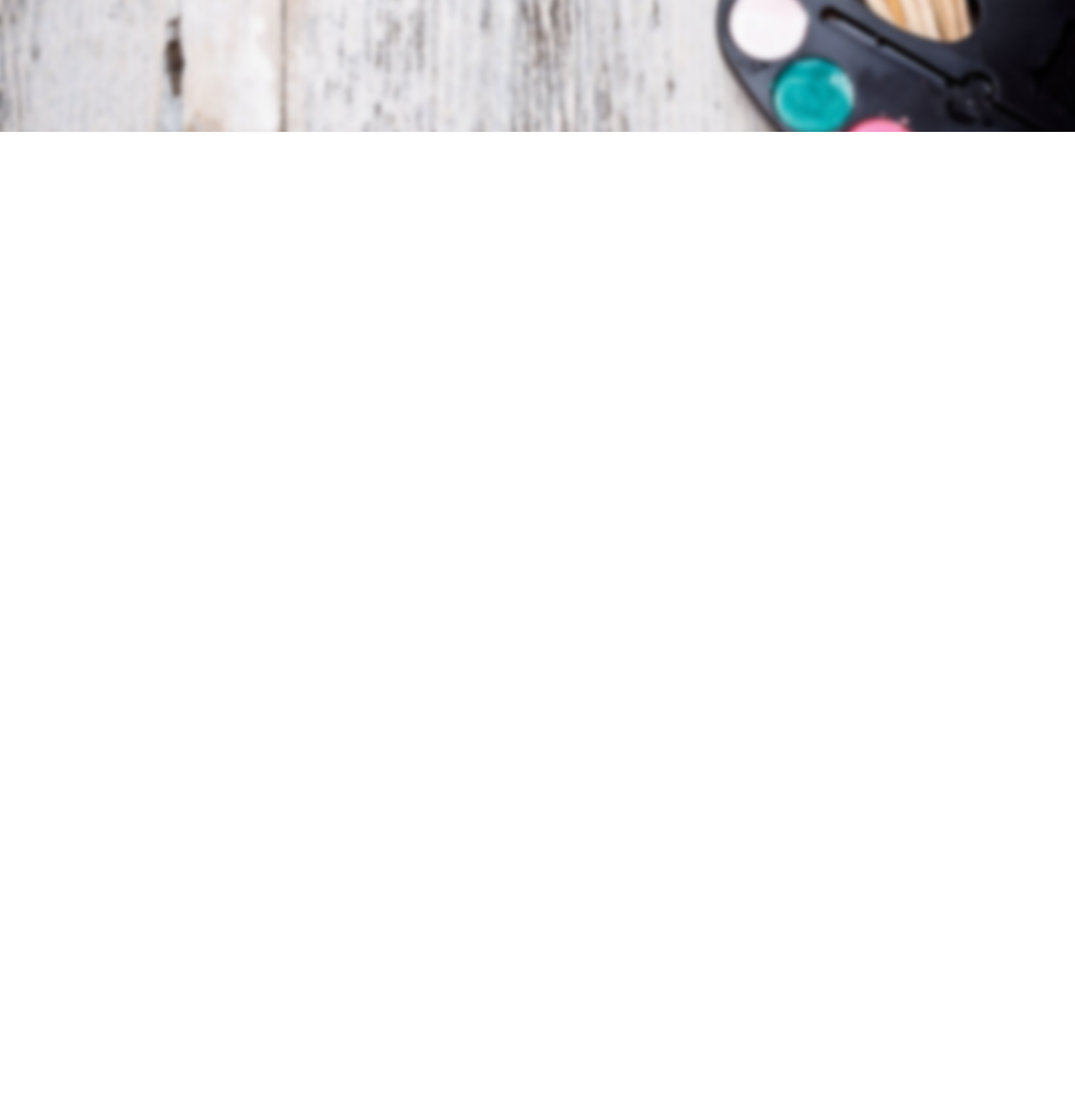
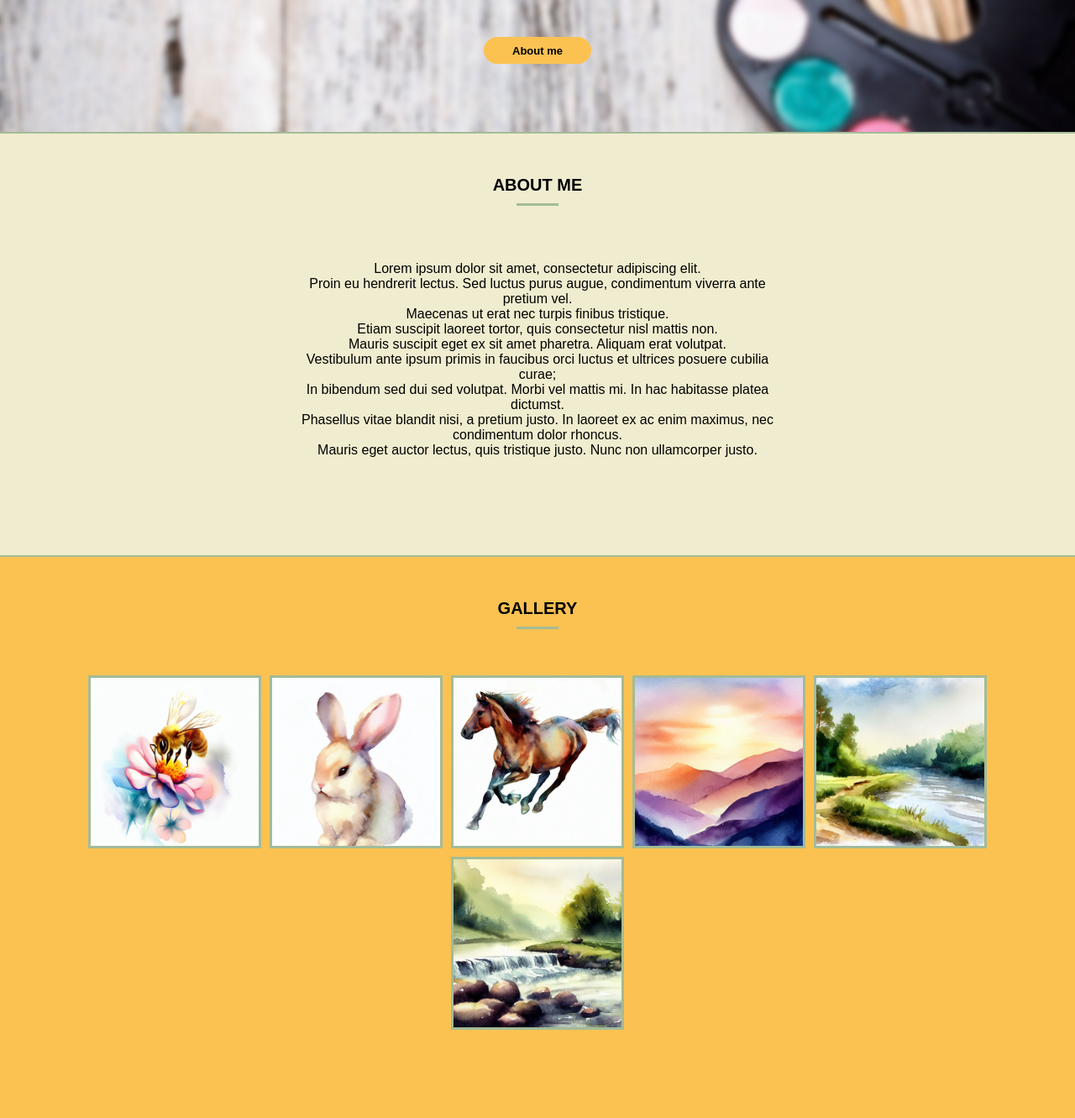
Before and after one commit to Edy-Patrik/abeinking.github.io, a plain HTML site: page index.html in a window 1280 px wide. Shown: the part 496-1827 px from the top of the page at 84% size. Before the commit the page ends 800 px from the top, so only its background shows below. Drawn offline with Linux system fonts and the light colour scheme.

Commit message:
MajorUpdate: Added most sections except contact
Added:

About me

Gallery

Images to gallery

styling to some elements

```diff
--- a/Scripts/script.js
+++ b/Scripts/script.js
@@ -0,0 +1,18 @@
+document.addEventListener("DOMContentLoaded", function () {
+  const links = document.querySelectorAll("a[href^='#']");
+
+  for (const link of links) {
+    link.addEventListener("click", function (e) {
+      e.preventDefault();
+      const targetId = this.getAttribute("href").substring(1);
+      const targetElement = document.getElementById(targetId);
+
+      if (targetElement) {
+        targetElement.scrollIntoView({
+          behavior: "smooth",
+          block: "start",
+        });
+      }
+    });
+  }
+});
--- a/index.html
+++ b/index.html
@@ -6,23 +6,80 @@
     <meta name="viewport" content="width=device-width, initial-scale=1.0" />
     <link rel="stylesheet" href="./style.css" />
     <title>AbeInking</title>
+    <script defer src="./Scripts/script.js"></script>
   </head>
   <body>
     <header>
       <div class="header-container">
         <div class="nav-menu">
-          <a href="./index.html"> Acasa </a>
-          <a href="#despre"> Despre </a>
+          <a href="./index.html"> Home </a>
+          <a href="#aboutme"> About me </a>
+          <a href="#gallery"> Gallery </a>
           <a href="#contact"> Contact </a>
         </div>
       </div>
     </header>
-    <hr />
 
-    <div class="hs-image hs">
-      <img id="logoimg" src="./images/abeinking.svg" alt="abe inking logo">
+    <!--Hero Section-->
+
+    <hr>
+
+    <div class="hs-image hs" id="herosection">
+      <img id="logoimg" src="./images/My-Logo.png" alt="abe inking logo">
       <h2>Art by Edy</h2>
+      <a class="hs-a" href="#aboutme"><button id="hs-button">About me</button></a>
     </div>
+
+    <hr>
+
+    <!--About me Section-->
+
+    <div id="aboutme">
+
+      <h2 class="aboutme">About me</h2>
+      <hr class="separator">
+      <div class="aboutme-flex-container">
+
+        <p id="aboutme-paragraph">Lorem ipsum dolor sit amet, consectetur adipiscing elit.
+           Proin eu hendrerit lectus. Sed luctus purus augue, condimentum viverra ante pretium vel.
+            Maecenas ut erat nec turpis finibus tristique.
+             Etiam suscipit laoreet tortor, quis consectetur nisl mattis non.
+              Mauris suscipit eget ex sit amet pharetra. Aliquam erat volutpat.
+               Vestibulum ante ipsum primis in faucibus orci luctus et ultrices posuere cubilia curae;
+                In bibendum sed dui sed volutpat. Morbi vel mattis mi. In hac habitasse platea dictumst.
+                 Phasellus vitae blandit nisi, a pretium justo. In laoreet ex ac enim maximus, nec condimentum dolor rhoncus.
+                  Mauris eget auctor lectus, quis tristique justo. Nunc non ullamcorper justo.</p>
+
+
+
+      </div>
+
+
+    </div>
+
+    <hr>
+
+    <!--Gallery Section-->
+
+    <div id="gallery">
+
+      <h2 class="gallery">Gallery</h2>
+      <hr class="separator">
+      <div class="gallery-flex-container">
+
+      <img class="gallery-image" src="./images/gallery/A_bee_and_a_flower.jpg" alt="a gallery image">
+      <img class="gallery-image" src="./images/gallery/Cute_Bunny.jpg" alt="a gallery image">
+      <img class="gallery-image" src="./images/gallery/Horse.jpg" alt="a gallery image">
+      <img class="gallery-image" src="./images/gallery/Mauntein_landscape.jpg" alt="a gallery image">
+      <img class="gallery-image" src="./images/gallery/River_landscape_with_a_forest_Next_to_it.jpg" alt="a gallery image">
+      <img class="gallery-image" src="./images/gallery/Waterfall_landscape_with_some_rocks.jpg" alt="a gallery image">
+
+
+      </div>
+
+
+    </div>
+
 
     <footer></footer>
   </body>
--- a/style.css
+++ b/style.css
@@ -1,12 +1,9 @@
 :root {
-
-    --dark-orange: #FFB100;
-    --orange: #FBC252;
-    --white: #F0ECCF;
-    --green: #A3BB98;
-
+  --dark-orange: #ffb100;
+  --orange: #fbc252;
+  --white: #f0eccf;
+  --green: #a3bb98;
 }
-
 
 /*Nav Menu Styling*/
 .nav-menu {
@@ -32,7 +29,23 @@
 
 /*Hero Section Styling*/
 
-.hs {color: black;}
+.hs {
+  color: black;
+}
+
+#hs-button {
+  margin-top: 40px;
+  transition: all 0.3s ease;
+  width: 8rem;
+  height: 2rem;
+  border: none;
+  border-radius: 16px;
+  background-color: var(--orange);
+}
+#hs-button:hover {
+  border-radius: 10px;
+  background-color: var(--dark-orange);
+}
 
 .hs-image {
   width: 100%;
@@ -43,8 +56,84 @@
   align-items: center;
   background-image: url("./images/hsbg.png");
   background-repeat: no-repeat;
-  background-size:cover;
+  background-size: cover;
   background-position: center center;
+}
+
+/*Aboutme section Styling*/
+
+#aboutme-paragraph {
+  text-wrap: nowrap;
+  white-space: pre-line;
+  max-width: 50%;
+  text-align: center;
+}
+
+div.aboutme-flex-container {
+  margin: 50px;
+  display: flex;
+  flex-direction: column;
+  justify-content: center;
+  align-items: center;
+  flex-wrap: wrap;
+}
+div.aboutme-img-flex-container {
+  display: flex;
+  flex-direction: row;
+  justify-content: space-between;
+  align-items: center;
+}
+
+.aboutme-flex-image {
+  max-width: 200px;
+  object-fit: contain;
+}
+
+div#aboutme {
+  background-color: var(--white);
+  padding-top: 50px;
+  padding-bottom: 50px;
+}
+
+h2.aboutme {
+  text-transform: uppercase;
+  font-weight: bolder;
+  font-size: 20px;
+  margin: 0 auto;
+  text-align: center;
+}
+
+/*Gallery section Styling*/
+
+div#gallery {
+
+  padding: 50px 0 50px 0;
+background-color: var(--orange);
+
+}
+
+div.gallery-flex-container {
+  margin: 50px;
+  display: flex;
+  flex-direction:row;
+  justify-content: center;
+  align-items: center;
+  flex-wrap: wrap;
+}
+
+.gallery-image {
+  margin: 5px;
+  border: solid 3px #a3bb98 ;
+  max-width: 200px;
+  object-fit: contain;
+}
+
+h2.gallery {
+  text-transform: uppercase;
+  font-weight: bolder;
+  font-size: 20px;
+  margin:0px;
+  text-align: center;
 }
 
 /*Images Styling*/
@@ -73,9 +162,19 @@ header {
   align-items: center;
 }
 
+button {
+  font-size: 13px;
+  font-weight: bold;
+}
+
 hr {
   margin: 0;
   height: 2.5px;
   background-color: var(--green);
   border: none;
 }
+
+hr.separator {
+  width: 50px;
+  margin: 10px auto;
+}
```
Also changed, not shown: images/My-Logo.png, images/gallery/A_bee_and_a_flower.jpg (added), images/gallery/Cute_Bunny.jpg (added), images/gallery/Horse.jpg (added), images/gallery/Mauntein_landscape.jpg (added), images/gallery/River_landscape_with_a_forest_Next_to_it.jpg (added), images/gallery/Waterfall_landscape_with_some_rocks.jpg (added).
